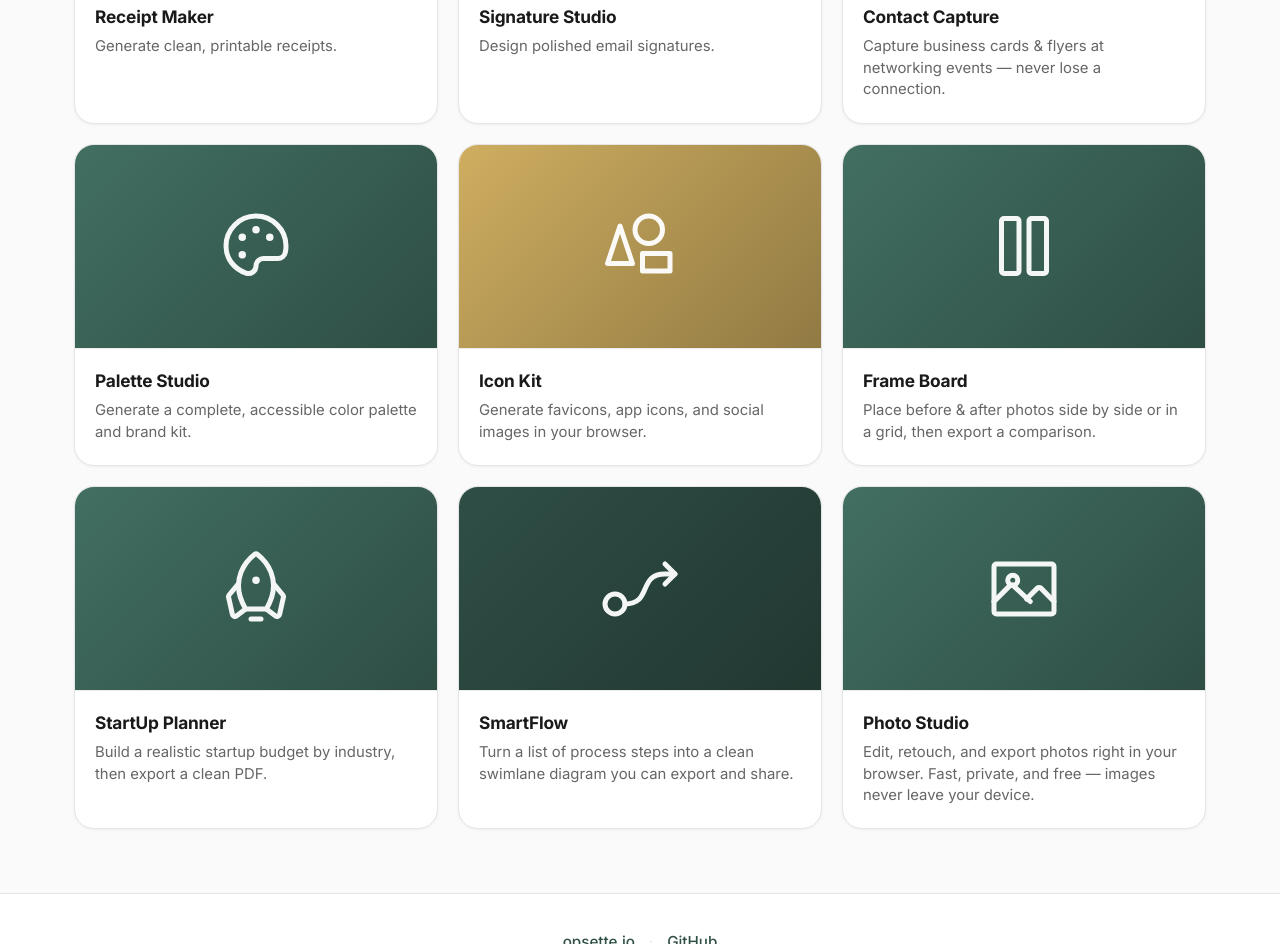
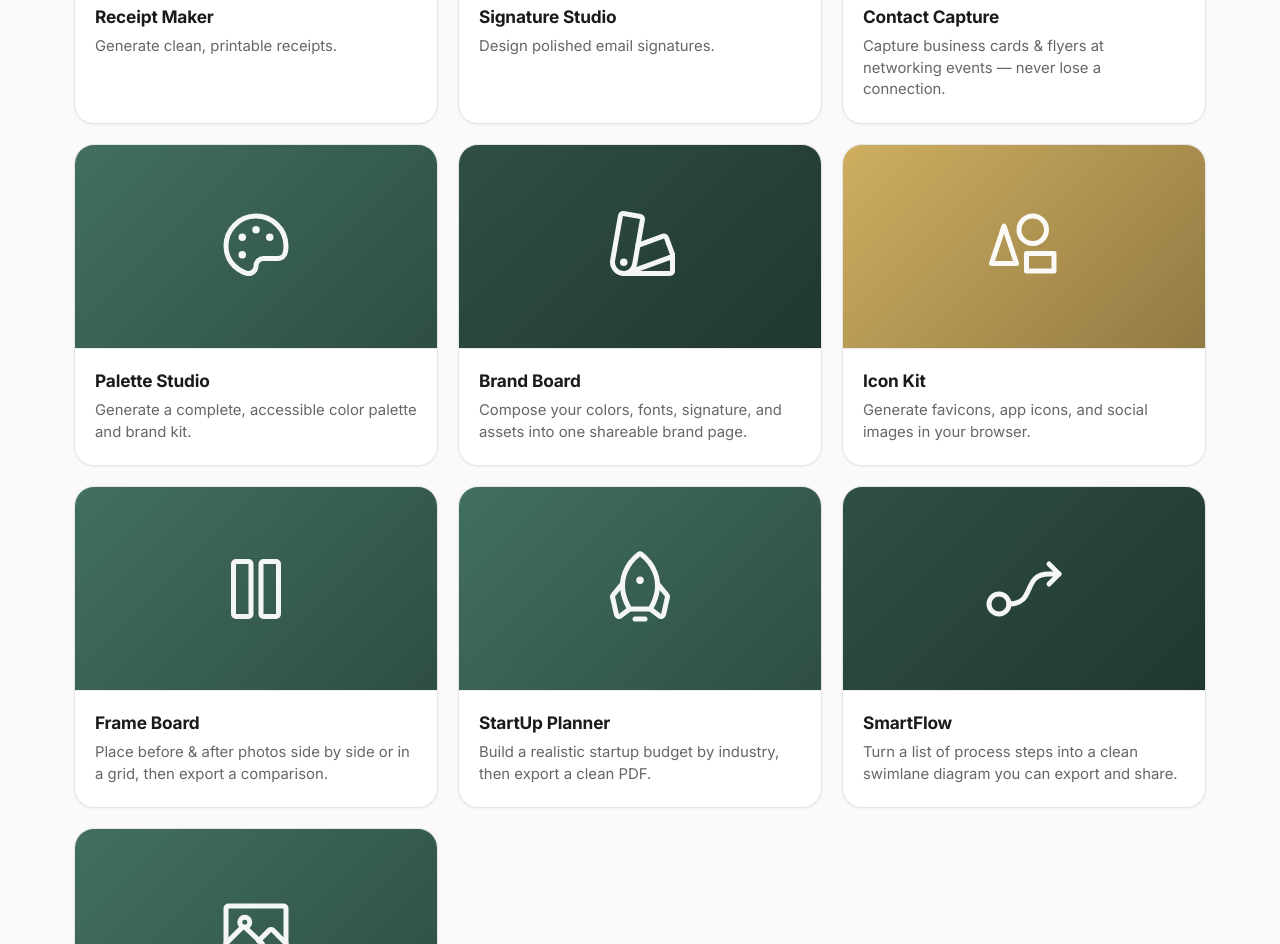
Before and after one commit to Opsette-Tools/opsette-tools.github.io, a plain HTML site: page index.html in a window 1280 px wide. Shown: the part 2029-2973 px from the top of the page. Drawn offline with Linux system fonts and the light colour scheme.

Commit message:
Add Brand Board card to the tools landing page
New marketing-category card linking to tools.opsette.io/brand-board/, with a Phosphor swatches icon matching the family convention.

Co-Authored-By: Claude Opus 4.8 (1M context) <noreply@anthropic.com>

```diff
--- a/index.html
+++ b/index.html
@@ -202,6 +202,16 @@
           </div>
         </a>
 
+        <a class="card" href="https://tools.opsette.io/brand-board/" data-category="marketing" style="--card-accent:#2f4f46;">
+          <div class="card-media">
+            <img src="images/brand-board-icon.svg" alt="" loading="lazy" class="card-icon" />
+          </div>
+          <div class="card-body">
+            <h2 class="card-title">Brand Board</h2>
+            <p class="card-desc">Compose your colors, fonts, signature, and assets into one shareable brand page.</p>
+          </div>
+        </a>
+
         <a class="card" href="https://tools.opsette.io/icon-kit/" data-category="utility" style="--card-accent:#cfae60;">
           <div class="card-media">
             <img src="images/icon-kit-icon.svg" alt="" loading="lazy" class="card-icon" />
```
Also changed, not shown: images/brand-board-icon.svg (added).
